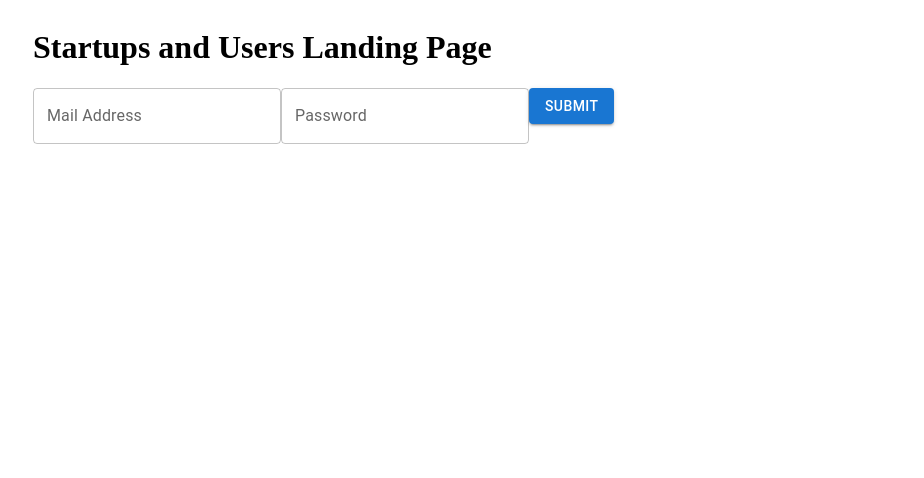
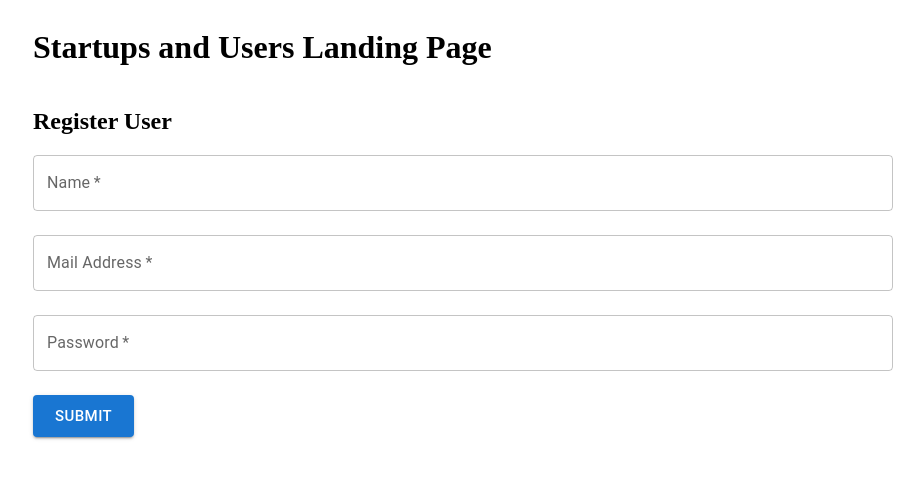
Before and after one commit to Digi-Dojo/MFront-StartupsAndUsers, a React (Create React App) app: page / in a window 1280 px wide. Shown: the top 478 px of the page, without its empty margins (31-955 px from the left). Built offline with nearby package versions, Linux system fonts and the light colour scheme.

Commit message:
- added proxy to avoid CORS Error - added first version of RegisterUserForm.jsx fragment - added useCreateUser.jsx hook for create user post request to the backend

```diff
--- a/package.json
+++ b/package.json
@@ -2,6 +2,7 @@
   "name": "startup-and-users",
   "version": "0.1.0",
   "private": true,
+  "proxy":"http://localhost:8080/",
   "dependencies": {
     "@emotion/react": "^11.10.6",
     "@emotion/styled": "^11.10.6",
--- a/src/fragments/RegisterUserForm.jsx
+++ b/src/fragments/RegisterUserForm.jsx
@@ -1,22 +1,69 @@
-import {TextField, Button} from "@mui/material";
+import {TextField, Button, Grid, Alert} from "@mui/material";
 import {useState} from "react";
+import {Title} from "../components/Title";
+import {useCreateUser} from "../hooks/useCreateUser";
 
 
 export const RegisterUserForm = () => {
-    const [mailValue, setMailValue] = useState("")
 
-    const onMailChange = (e) => setMailValue(e.target.value)
-    const handleSubmit = () => console.log(mailValue)
+    const [registeredUser, setRegisteredUser] = useState(null)
+    const {loading, error, registerUser} = useCreateUser();
+    const [formData, setFormData] = useState({
+        name: '',
+        password: '',
+        mailAddress: '',
+    });
+
+    const handleSubmit = async (e) => {
+        //todo: add form validation before calling the hook
+        e.preventDefault();
+        const response = await registerUser(formData)
+        console.log(response)
+        setRegisteredUser(response)
+    };
+
+    const handleChange = (e) => {
+        setFormData({
+            ...formData,
+            [e.target.name]: e.target.value,
+        });
+    };
+
     return <main>
+        <Title secondary>Register User</Title>
+        {registeredUser === null &&
+            <form>
+                <Grid container rowSpacing={3} >
+                    <Grid item xs={12}>
+                        <TextField name="name" required id="outlined-basic" label="Name" variant="outlined"
+                                   onChange={handleChange}
+                                   value={formData.name} fullWidth/>
+                    </Grid>
+                    <Grid item xs={12}>
+                        <TextField name="mailAddress" required id="outlined-basic" label="Mail Address"
+                                   variant="outlined"
+                                   onChange={handleChange}
+                                   value={formData.mailAddress} fullWidth/>
+                    </Grid>
+                    <Grid item xs={12}>
 
-        <form onSubmit={handleSubmit}>
-
-            <TextField id="outlined-basic" label="Mail Address" variant="outlined" onChange={onMailChange}
-                       value={mailValue}/>
-            <TextField id="outlined-basic" label="Password" variant="outlined"/>
-
-            <Button variant={"contained"} type={"submit"}>Submit</Button>
-
-        </form>
+                        <TextField name="password" required id="outlined-basic" label="Password" variant="outlined"
+                                   onChange={handleChange}
+                                   value={formData.password} fullWidth/>
+                    </Grid>
+                    <Grid item container justify="center">
+                        <Button size="large" variant="contained" disabled={loading}
+                                onClick={handleSubmit}>Submit</Button>
+                    </Grid>
+                </Grid>
+            </form>
+        }
+        {error != null &&
+            <Alert variant="outlined" severity="error" style={{ marginTop: '16px' }}> An error occured: {error}</Alert>
+        }
+        {registeredUser != null &&
+            <Alert variant="outlined" severity="success" style={{ marginTop: '16px' }}> User {registeredUser.name} was successfully registered</Alert>
+            //todo: add button to continue or do something next
+        }
     </main>
 };
--- /dev/null
+++ b/src/hooks/useCreateUser.jsx
@@ -0,0 +1,24 @@
+import {useState} from 'react';
+import axios from 'axios';
+
+export const useCreateUser = () => {
+
+    const [loading, setLoading] = useState(false);
+    const [error, setError] = useState(null);
+
+    const registerUser = async (userDTO) => {
+        setLoading(true);
+
+        try {
+            const response = await axios.post('/v1/users/create', userDTO);
+            setLoading(false);
+           return response.data;
+        } catch (err) {
+            setLoading(false);
+            setError(err.response.data.error);
+            return null;
+        }
+    };
+
+    return { loading, error, registerUser };
+};
```
